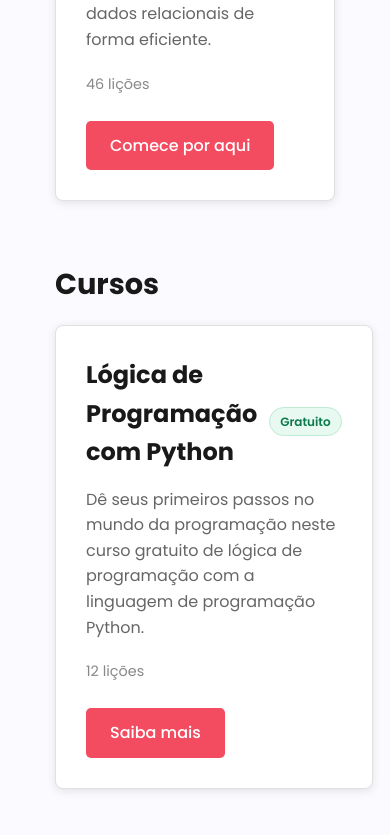
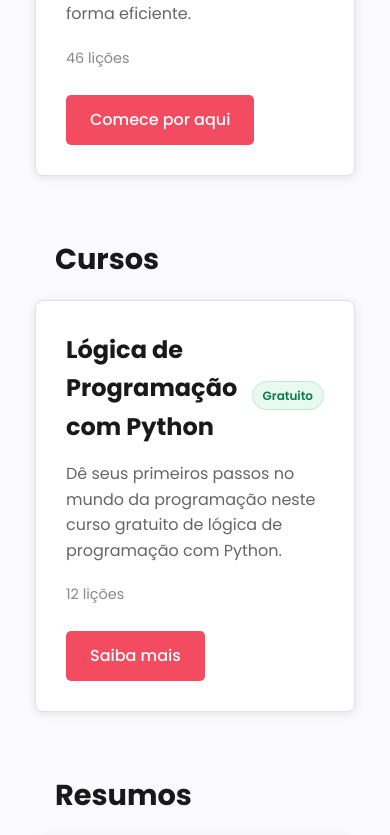
Before and after one commit to Professor-DiegoPinho/w3-profpinho, a Next.js app: page / in a window 390 px wide. Shown: the part 1156-1991 px from the top of the page. Built offline with nearby package versions, Linux system fonts and the light colour scheme; no server answers.

Commit message:
fix: little css adjustments & footer links

```diff
--- a/src/app/globals.css
+++ b/src/app/globals.css
@@ -158,11 +158,11 @@
 }
 
 /* Footer adjustment for sidebar */
-.layout-body.has-sidebar ~ .app-footer {
+.layout-body.has-sidebar~.app-footer {
   margin-left: 280px;
 }
 
-.layout-body.no-sidebar ~ .app-footer {
+.layout-body.no-sidebar~.app-footer {
   margin-left: 0;
 }
 
@@ -233,11 +233,11 @@
     margin-left: 0;
   }
 
-  .layout-body.has-sidebar ~ .app-footer {
+  .layout-body.has-sidebar~.app-footer {
     margin-left: 0;
   }
 
-  .layout-body.no-sidebar ~ .app-footer {
+  .layout-body.no-sidebar~.app-footer {
     margin-left: 0;
   }
 
@@ -952,6 +952,7 @@
 }
 
 @media (max-width: 950px) {
+
   .profile-summary-grid,
   .profile-grid {
     grid-template-columns: 1fr;
@@ -1310,7 +1311,8 @@
 }
 
 .table-header {
-  background-color: #04AA6D;
+  background-color: var(--color-red);
+  color: white;
   transition: max-height 0.32s ease, box-shadow 0.25s ease, border-color 0.25s ease;
   padding: 12px;
   text-align: left;
@@ -1584,23 +1586,23 @@
   transform: rotate(90deg);
 }
 
-.content-toggle > :not(summary) {
+.content-toggle> :not(summary) {
   padding: 12px 14px 14px;
   opacity: 0;
   transform: translateY(-4px);
   transition: opacity 0.2s ease, transform 0.2s ease;
 }
 
-.content-toggle > :not(summary):last-child {
+.content-toggle> :not(summary):last-child {
   margin-bottom: 0;
 }
 
-.content-toggle:not([open]) > :not(summary) {
+.content-toggle:not([open])> :not(summary) {
   display: block;
   pointer-events: none;
 }
 
-.content-toggle[open] > :not(summary) {
+.content-toggle[open]> :not(summary) {
   opacity: 1;
   transform: translateY(0);
   pointer-events: auto;
--- a/src/components/CategoriesSection/CategoriesSection.css
+++ b/src/components/CategoriesSection/CategoriesSection.css
@@ -23,7 +23,7 @@
 
 .categories-grid {
   display: grid;
-  grid-template-columns: 1fr;
+  grid-template-columns: 1fr 1fr;
   gap: 30px;
   margin-bottom: 60px;
   padding: 0 40px;
@@ -105,3 +105,10 @@
 .start-learning-btn:hover {
   background-color: var(--color-red-second);
 }
+
+@media (max-width: 768px) {
+  .categories-grid {
+    grid-template-columns: 1fr;
+    padding: 0 20px;
+  }
+}
--- a/src/components/Footer/Footer.jsx
+++ b/src/components/Footer/Footer.jsx
@@ -30,9 +30,8 @@
           <h3>Serviços</h3>
           <ul className="footer-links">
             <li><Link href="https://alunos.diegopinho.com.br/" target="_blank">Área do Aluno</Link></li>
-            <li><Link href="https://forms.gle/TRCvg1Cm1LSK2xiy8" target='_blank'>Consultoria Personalizada</Link></li>
-            <li><Link href="https://www.udemy.com/user/diegomartinsdepinho/" target="_blank">Cursos Completos</Link></li>
-            <li><Link href="https://diegopinho.notion.site/Guia-para-a-inscri-o-de-novos-as-instrutores-as-26a5b3c6f6d5809188c2eb2a63574d1c" target='_blank'>Trabalhe Conosco</Link></li>
+            <li><Link href="https://forms.gle/TRCvg1Cm1LSK2xiy8" target='_blank'>Solicite um orçamento</Link></li>
+            <li><Link href="https://diegopinho.com.br/vagas" target='_blank'>Trabalhe Conosco</Link></li>
           </ul>
         </div>
 
@@ -51,10 +50,10 @@
         <div className="footer-section footer-links-section">
           <h3>Links</h3>
           <ul className="footer-links">
-            <li><Link href="https://blog.diegopinho.com.br">Nosso Blog</Link></li>
-            <li><Link href="/">Learning Hub</Link></li>
-            <li><a href="https://www.udemy.com/user/diegomartinsdepinho/" target="_blank" rel="noopener noreferrer">Cursos Online</a></li>
-            <li><a href="https://www.casadocodigo.com.br/search?type=product&q=diego+pinho" target="_blank" rel="noopener noreferrer">Livros Publicados</a></li>
+            <li><Link href="https://diegopinho.com.br" target='_blank'>Site Institucional</Link></li>
+            <li><Link target='_blank' href="https://blog.diegopinho.com.br">Nosso Blog</Link></li>
+            <li><Link href="https://www.udemy.com/user/diegomartinsdepinho/" target="_blank" rel="noopener noreferrer">Cursos Online</Link></li>
+            <li><Link href="https://www.casadocodigo.com.br/search?type=product&q=diego+pinho" target="_blank" rel="noopener noreferrer">Livros Publicados</Link></li>
           </ul>
         </div>
       </div>
--- a/src/data/courses.js
+++ b/src/data/courses.js
@@ -2,7 +2,7 @@
   {
     slug: "logica-de-programacao-python",
     title: "Lógica de Programação com Python",
-    description: "Dê seus primeiros passos no mundo da programação neste curso gratuito de lógica de programação com a linguagem de programação Python.",
+    description: "Dê seus primeiros passos no mundo da programação neste curso gratuito de lógica de programação com Python.",
     image: "/images/logo_python.png",
     badge: "",
     accessType: "free-course",
```
